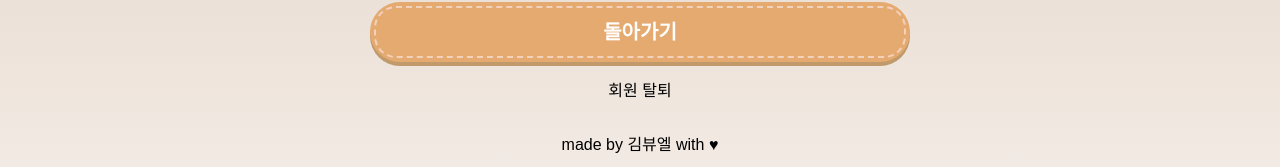
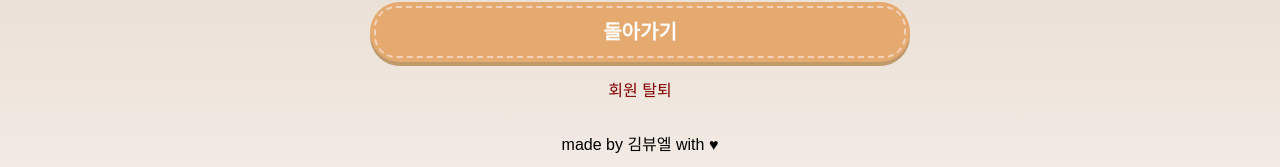
Before and after one commit to happy-piggy-bank/happy-piggy-bank-web-old, a React (Create React App) app: page /myPage in a window 1280 px wide. Shown: the part 293-460 px from the top of the page. Built offline with nearby package versions, Linux system fonts and the light colour scheme; a web font is replaced by a local one.

Commit message:
마이페이지 css 수정

```diff
--- a/src/css/members/myPageScreen.css
+++ b/src/css/members/myPageScreen.css
@@ -19,4 +19,5 @@
   display: flex;
   align-items: center;
   margin-top: 10px;
+  color: #800000;
 }
```
